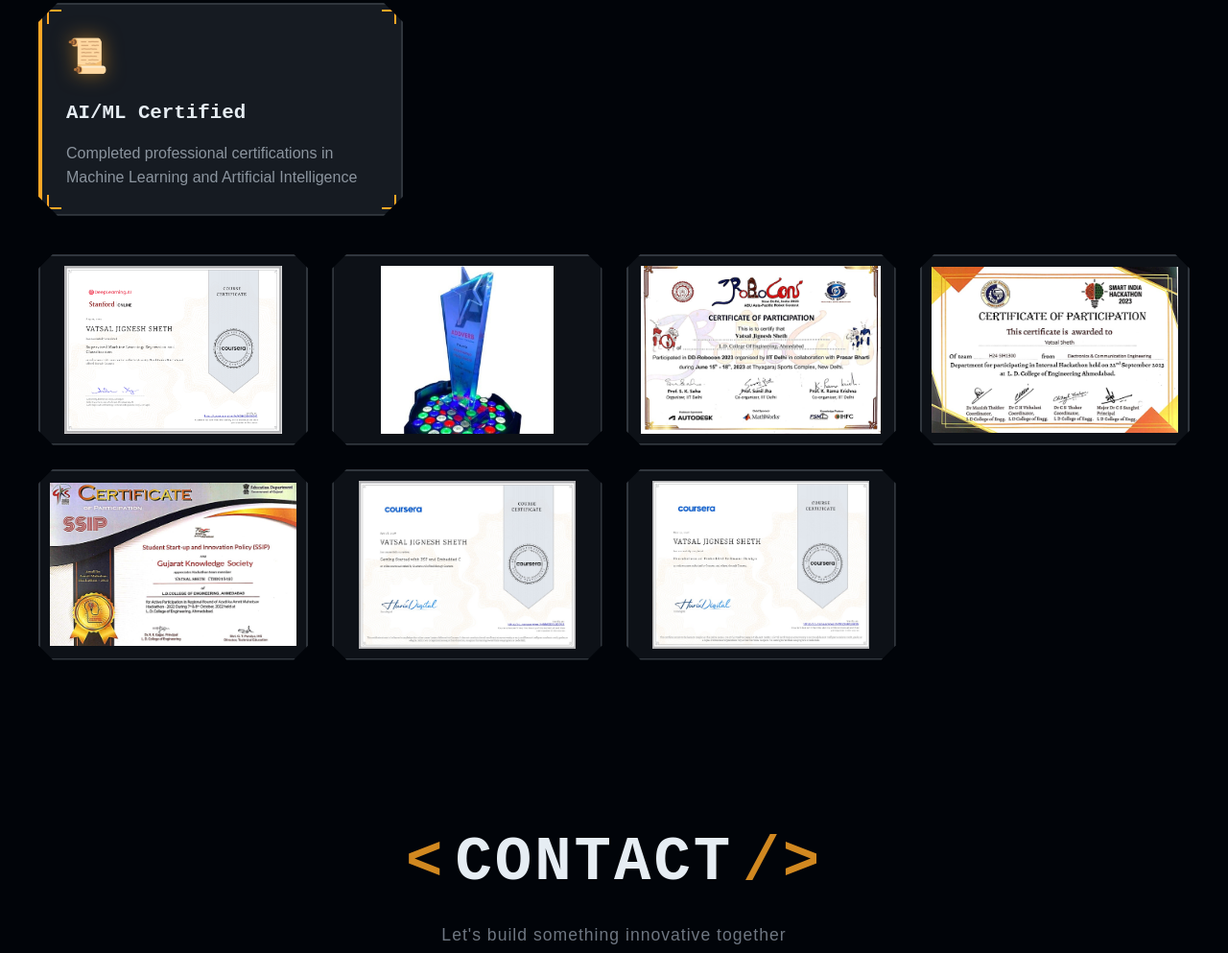
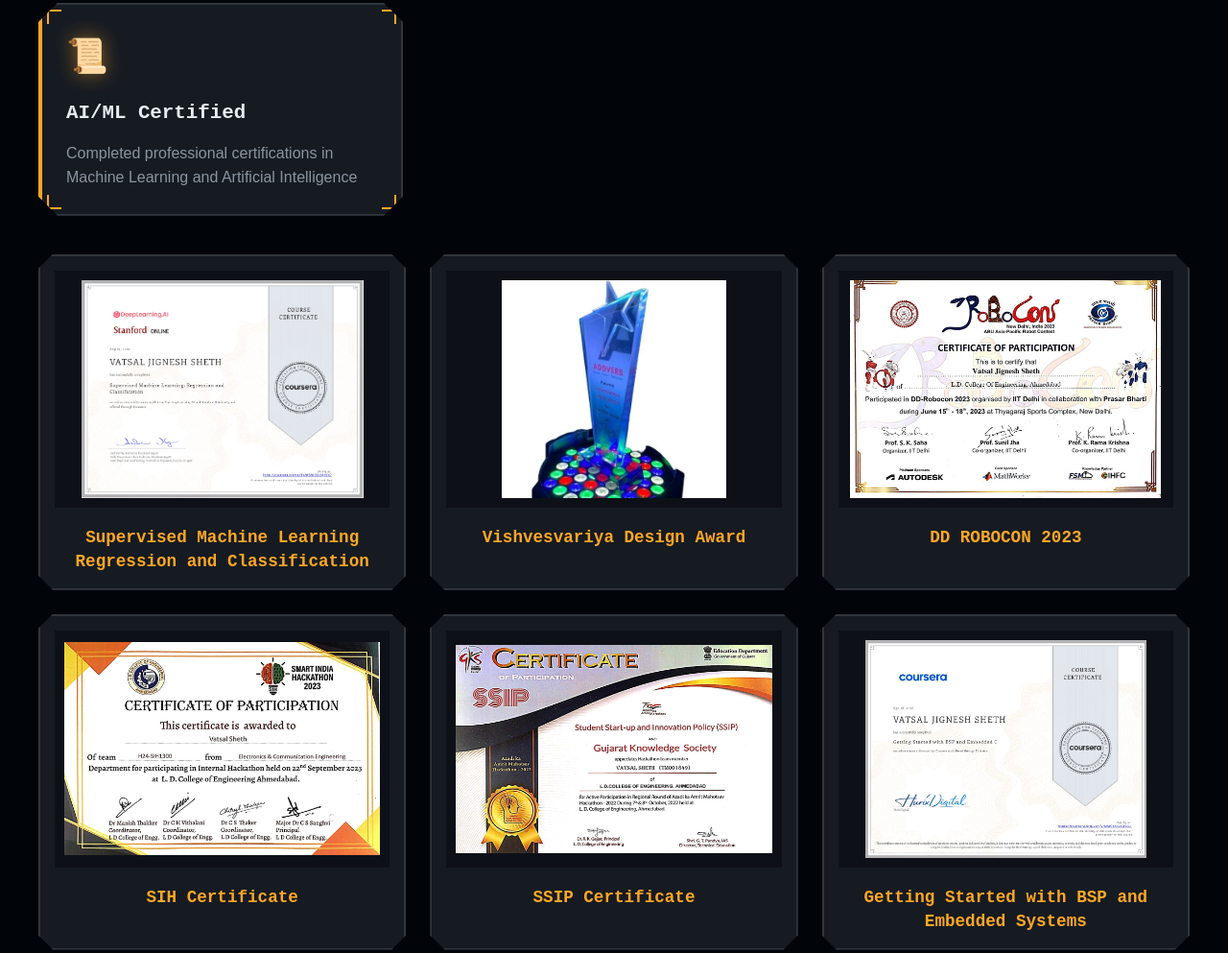
Before and after one commit to Vatsal014/Vatsal.github.io-vatsal_visuals, a plain HTML site: page index.html in a window 1280 px wide. Shown: the part 4932-5925 px from the top of the page at 96% size. Drawn offline with Linux system fonts and the light colour scheme.

Commit message:
Refactor certificate item styles and structure

```diff
--- a/index.html
+++ b/index.html
@@ -775,28 +775,13 @@
             font-size: clamp(0.9rem, 2vw, 1rem);
             line-height: 1.6;
         }
-
-        /* Certificate Gallery */
-        .certificate-gallery {
-            display: grid;
-            grid-template-columns: repeat(auto-fit, minmax(min(100%, 260px), 1fr));
-            gap: 25px;
-            margin-top: 40px;
-        }
-
-        .certificate-img {
-    width: 100%;
-    height: 100%;
-    object-fit: contain;   /* 🔥 KEY CHANGE */
-    background: #0d1117;   /* fills empty space nicely */
-    padding: 10px;         /* gives breathing space */
-}
-
 .certificate-item {
-            position: relative;
-            overflow: hidden;
     border: 2px solid var(--border-color);
+    background: var(--card-bg);
+    padding: 15px;
+    text-align: center;
     transition: all 0.4s ease;
+
     clip-path: polygon(
         15px 0, calc(100% - 15px) 0, 100% 15px,
         100% calc(100% - 15px), calc(100% - 15px) 100%,
@@ -804,21 +789,31 @@
     );
 }
 
-        .certificate-item:hover {
-            border-color: var(--primary-color);
-            box-shadow: 0 0 40px var(--glow-primary);
-            transform: scale(1.05);
-        }
-
-        .certificate-placeholder {
+/* Image */
+.certificate-img {
     width: 100%;
     aspect-ratio: 1.414;
-            /* background: linear-gradient(135deg, rgba(255, 167, 38, 0.1), rgba(66, 165, 245, 0.1)); */
-            display: flex;
-            align-items: center;
-            justify-content: center;
-            font-size: 2.5rem;
+    object-fit: contain;
+    background: #0d1117;
+    padding: 10px;
+    margin-bottom: 12px;
+}
+
+/* Title below */
+.certificate-title {
     color: var(--primary-color);
+    font-family: 'Orbitron', monospace;
+    font-size: 0.95rem;
+    line-height: 1.4;
+}
+
+/* Hover */
+.certificate-item:hover {
+    transform: translateY(-8px);
+    border-color: var(--primary-color);
+    box-shadow:
+        0 0 25px var(--glow-primary),
+        0 10px 40px rgba(255, 167, 38, 0.2);
 }
 
         /* .certificate-img {
@@ -828,22 +823,25 @@
             transition: transform 0.4s ease;
         } */
          .certificate-item {
-    aspect-ratio: 1.414; /* A4 ratio (perfect for certificates) */
-    display: flex;
-    align-items: center;
-    justify-content: center;
+    border: 2px solid var(--border-color);
+    background: var(--card-bg);
+    padding: 15px;
+    text-align: center;
+    transition: all 0.4s ease;
+
+    display: block;              /* 🔥 FIX */
 }
 
         .certificate-item:hover .certificate-img {
             transform: scale(1.1);
         }
 
-        .certificate-caption {
+        /* .certificate-caption {
             position: absolute;
             bottom: 0;
             left: 0;
             right: 0;
-            /* background: linear-gradient(to top, rgba(1, 4, 9, 0.95), transparent); */
+            /* background: linear-gradient(to top, rgba(1, 4, 9, 0.95), transparent); /
             padding: 15px;
             transform: translateY(100%);
             transition: transform 0.4s ease;
@@ -851,7 +849,7 @@
 
         .certificate-item:hover .certificate-caption {
             transform: translateY(0);
-        }
+        } */
 
         .certificate-title {
             color: var(--primary-color);
@@ -1467,9 +1465,11 @@
     <!-- Certificate 1 -->
     <div class="certificate-item reveal">
     <img src="assests\1.jpg" class="certificate-img">
-        <div class="certificate-caption">
-            <p class="certificate-title">Supervised Machine Learning Regression and Classification</p>
-        </div>
+
+    <!-- TITLE BELOW IMAGE -->
+    <p class="certificate-title">
+        Supervised Machine Learning Regression and Classification
+    </p>
 </div>
 
     <!-- Certificate 2 -->
```
Lines whose indentation alone changed are shown as unchanged.
